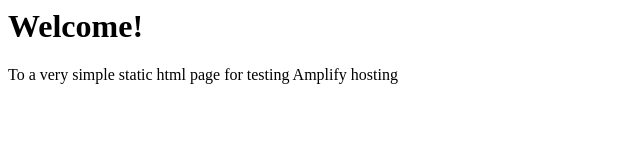
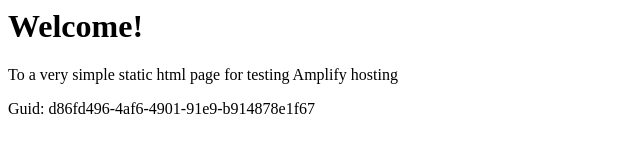
Before and after one commit to aws-aemilia-iad/Github-PR-Commit-Integration-Test-DoNotTouch-Gith-P5X5MO5I-v1-preprod-us-east-1, a website: page src/index.html in a window 1280 px wide. Shown: the whole page, without its empty margins (0-640 px from the left). Drawn offline with Linux system fonts and the light colour scheme.

Commit message:
commit from integ tests

```diff
--- a/src/index.html
+++ b/src/index.html
@@ -1,3 +1,5 @@
+
+
 <html lang="en">
 
 <head>
@@ -10,6 +12,6 @@
 <body>
     <h1>Welcome!</h1>
     <p>To a very simple static html page for testing Amplify hosting</p>
-</body>
+    <p>Guid: d86fd496-4af6-4901-91e9-b914878e1f67</p></body>
 
 </html>
```
